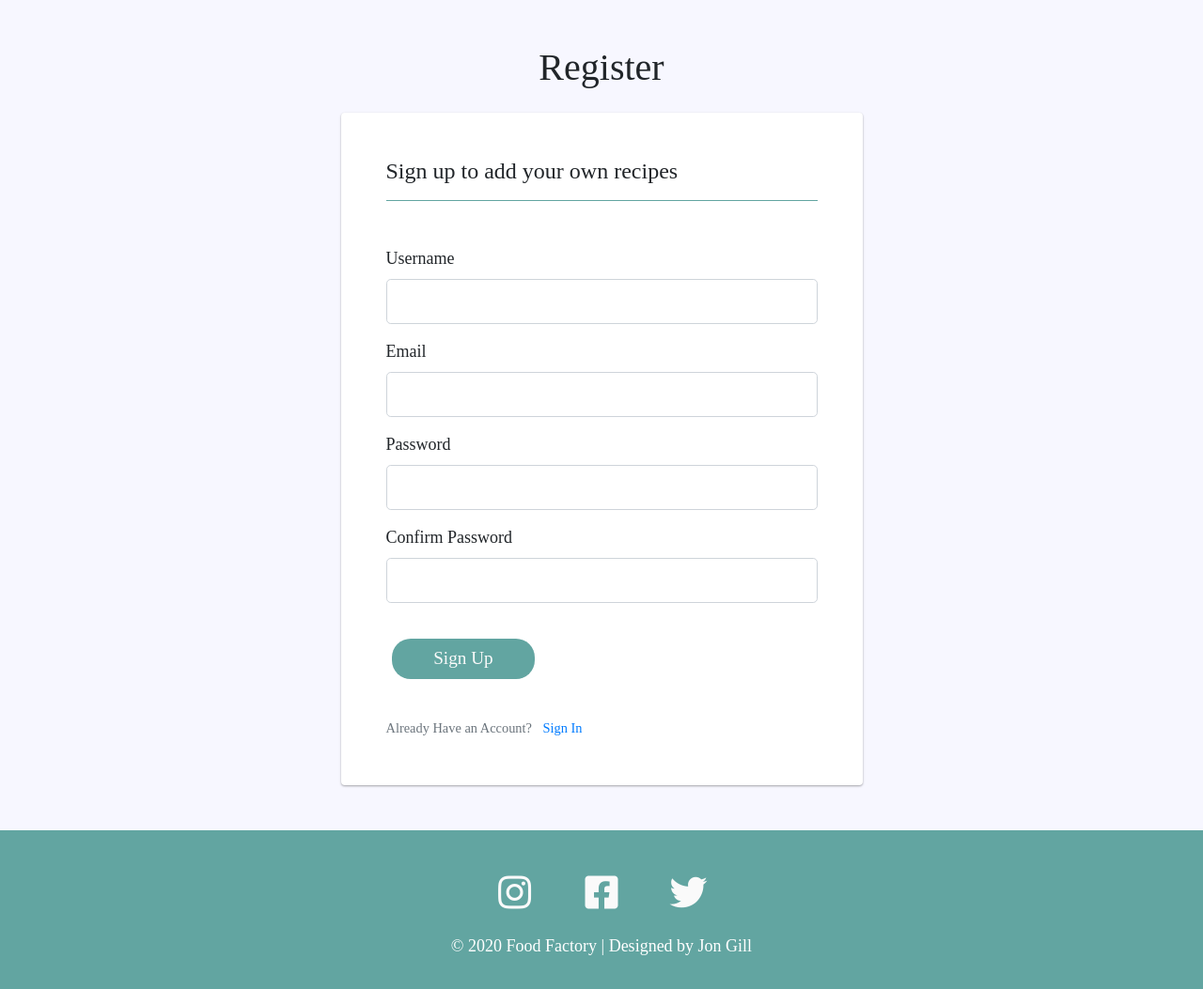
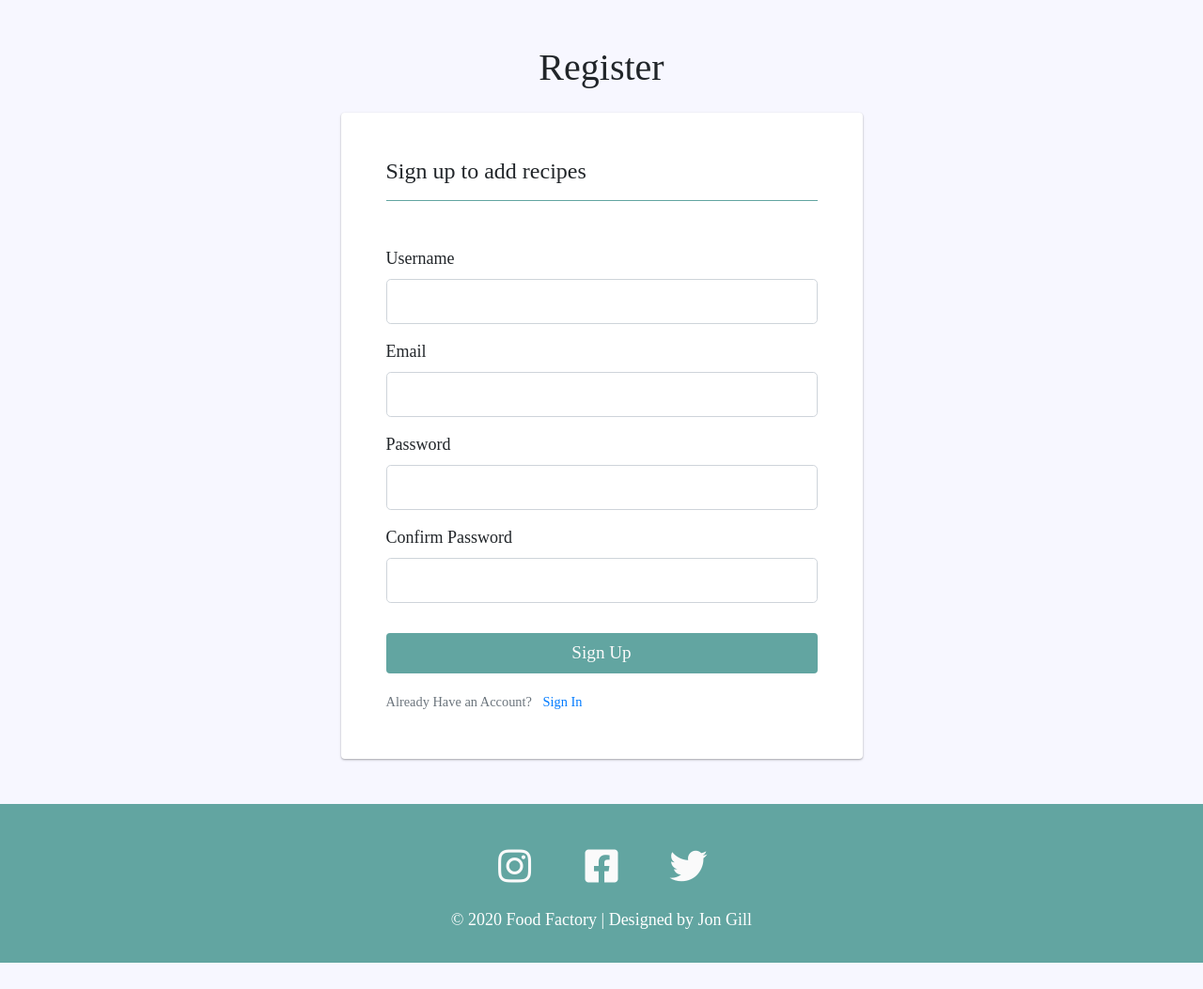
Before and after one commit to jpg6453/food-factory, a Flask app: page /register in a window 1280 px wide. Shown: the part 96-1149 px from the top of the page at 94% size. After the commit the page ends 1121 px from the top, so only its background shows below. Run offline with Flask 2, Linux system fonts and the light colour scheme; some libraries are stand-ins or nearby versions; some web fonts are replaced.

Commit message:
amend heading and btn in register form

```diff
--- a/templates/register.html
+++ b/templates/register.html
@@ -20,7 +20,7 @@
                 </div>
                 <div class="row justify-content-center">
                     <div class="col-11 col-md-8 col-lg-6 card form-card p-5 mb-5">
-                        <h4 class="stay-black mb-3">Sign up to add your own recipes</h4>
+                        <h4 class="stay-black mb-3">Sign up to add recipes</h4>
                         <div class="section-seperator mb-5"></div>
                         <form method="POST" action="{{ url_for('register') }}">
                             {{ form.hidden_tag() }}
@@ -79,8 +79,10 @@
                                     {% endif %}
                                 </div>
                             </fieldset>
-                            <div class="form-group">
-                                {{ form.submit(class="btn btn-green-solid") }}
+                            <div class="row">
+                                <div class="col-12">
+                                    {{ form.submit(class="btn btn-login-login") }}
+                                </div>
                             </div>
                         </form>
 
```
